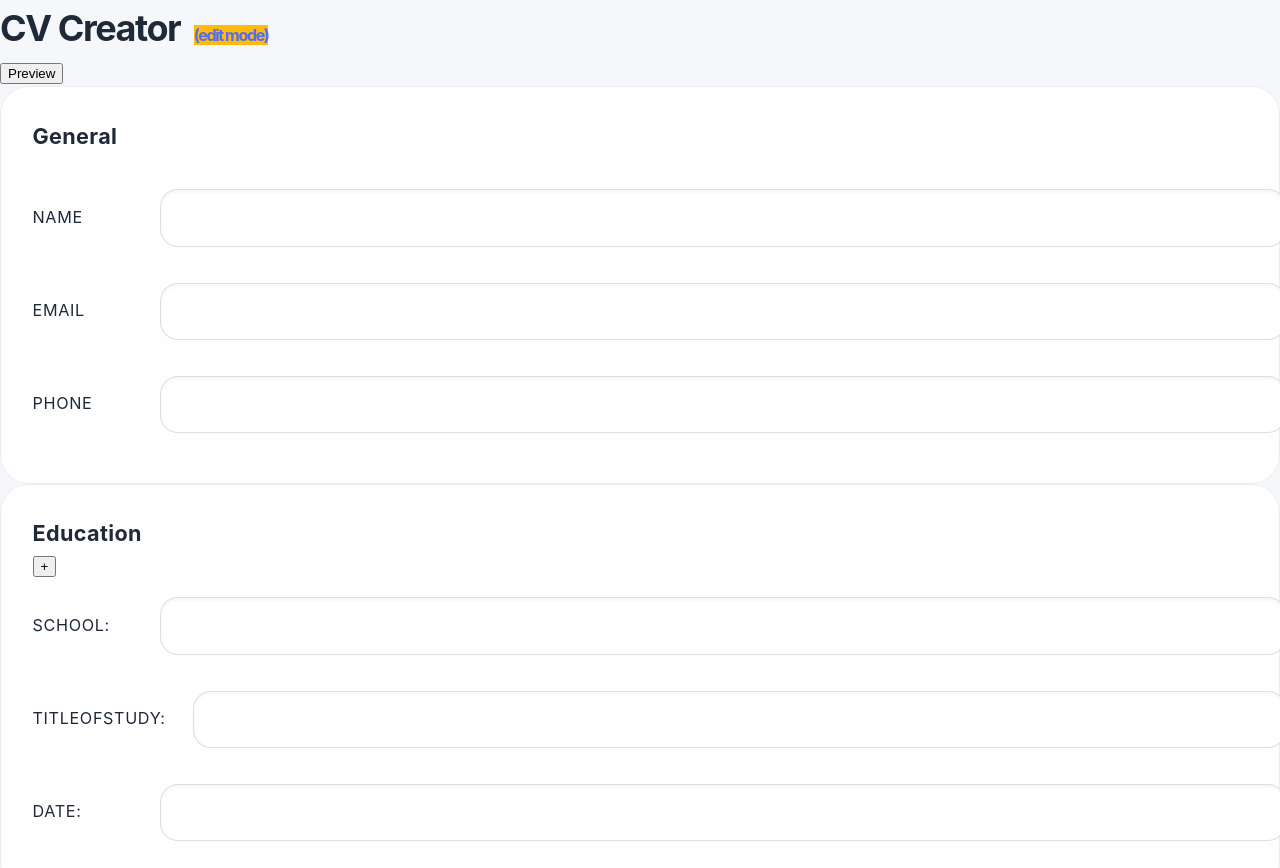
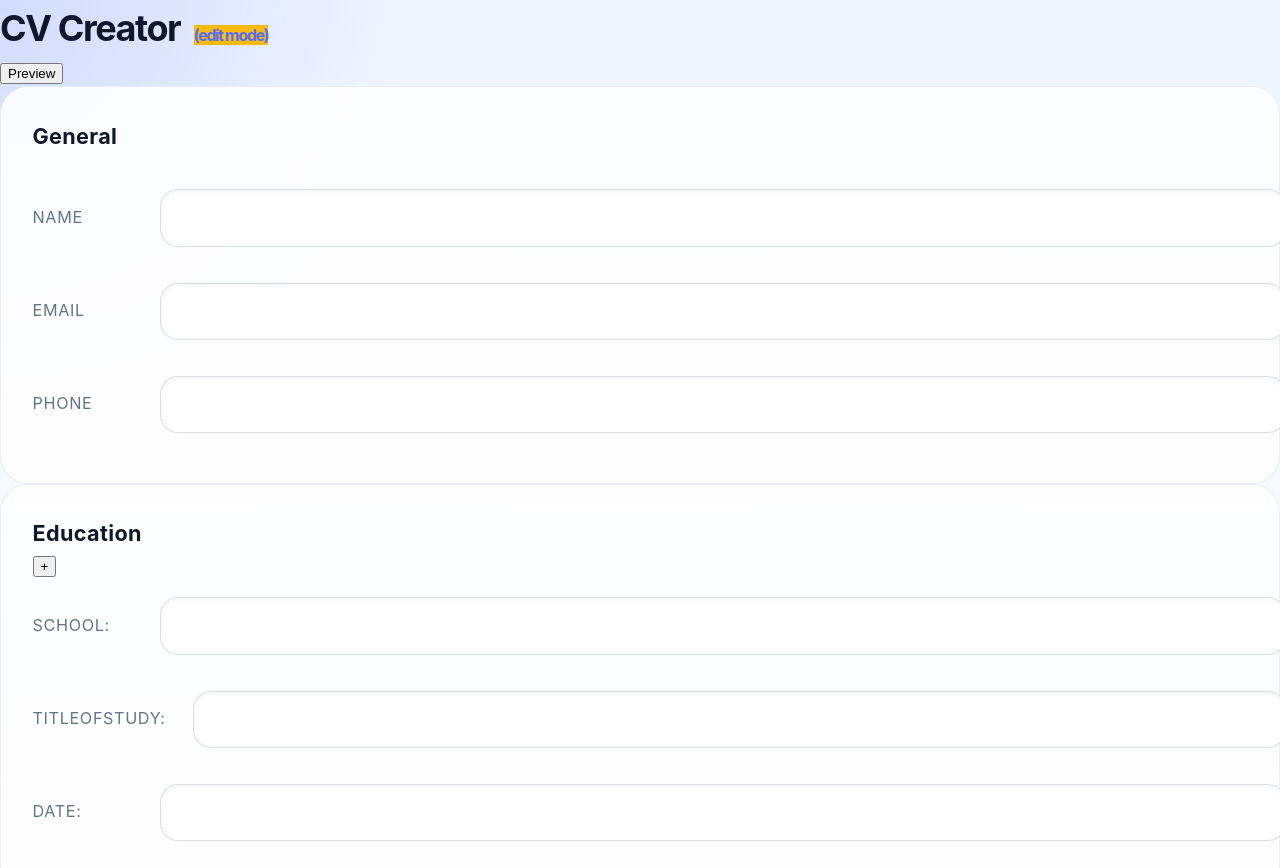
Before and after one commit to WujecDamian/odin-CV-Application, a React (Vite) app: page / in a window 1280 px wide. Shown: the top 868 px of the page. Built offline with nearby package versions, Linux system fonts and the light colour scheme.

Commit message:
style: remove unused CSS styles and clean up App.css for improved maintainability

```diff
--- a/src/App.css
+++ b/src/App.css
@@ -1,184 +1,38 @@
-.counter {
-  font-size: 16px;
-  padding: 5px 10px;
-  border-radius: 5px;
-  color: var(--accent);
-  background: var(--accent-bg);
-  border: 2px solid transparent;
-  transition: border-color 0.3s;
-  margin-bottom: 24px;
-
-  &:hover {
-    border-color: var(--accent-border);
-  }
-  &:focus-visible {
-    outline: 2px solid var(--accent);
-    outline-offset: 2px;
-  }
+:root {
+  --bg: #f5f7fb;
+  --bg-soft: rgba(255, 255, 255, 0.9);
+  --surface: rgba(255, 255, 255, 0.86);
+  --surface-strong: rgba(255, 255, 255, 0.95);
+  --text: #111827;
+  --heading: #0f172a;
+  --muted: #64748b;
+  --accent: #4f6cff;
+  --accent-soft: rgba(79, 108, 255, 0.18);
+  --border: rgba(148, 163, 184, 0.28);
+  --shadow: 0 30px 60px rgba(15, 23, 42, 0.08), 0 1px 2px rgba(15, 23, 42, 0.04);
+  --radius: 32px;
+  --radius-sm: 20px;
+  --font: Inter, ui-sans-serif, system-ui, -apple-system, BlinkMacSystemFont, "Segoe UI", sans-serif;
 }
 
-.hero {
-  position: relative;
-
-  .base,
-  .framework,
-  .vite {
-    inset-inline: 0;
-    margin: 0 auto;
-  }
-
-  .base {
-    width: 170px;
-    position: relative;
-    z-index: 0;
-  }
-
-  .framework,
-  .vite {
-    position: absolute;
-  }
-
-  .framework {
-    z-index: 1;
-    top: 34px;
-    height: 28px;
-    transform: perspective(2000px) rotateZ(300deg) rotateX(44deg) rotateY(39deg)
-      scale(1.4);
-  }
-
-  .vite {
-    z-index: 0;
-    top: 107px;
-    height: 26px;
-    width: auto;
-    transform: perspective(2000px) rotateZ(300deg) rotateX(40deg) rotateY(39deg)
-      scale(0.8);
-  }
+body {
+  margin: 0;
+  min-height: 100vh;
+  background: radial-gradient(circle at top left, rgba(79, 108, 255, 0.18), transparent 22%),
+    radial-gradient(circle at bottom right, rgba(79, 108, 255, 0.08), transparent 18%),
+    linear-gradient(180deg, #eef4ff 0%, #f8fafc 42%, #f4f7fb 100%);
+  color: var(--text);
+  font-family: var(--font);
+  line-height: 1.6;
+  -webkit-font-smoothing: antialiased;
+  text-rendering: optimizeLegibility;
 }
 
-#center {
-  display: flex;
-  flex-direction: column;
-  gap: 25px;
-  place-content: center;
-  place-items: center;
-  flex-grow: 1;
-
-  @media (max-width: 1024px) {
-    padding: 32px 20px 24px;
-    gap: 18px;
-  }
+#root {
+  min-height: 100vh;
+  box-sizing: border-box;
 }
 
-#next-steps {
-  display: flex;
-  border-top: 1px solid var(--border);
-  text-align: left;
-
-  & > div {
-    flex: 1 1 0;
-    padding: 32px;
-    @media (max-width: 1024px) {
-      padding: 24px 20px;
-    }
-  }
-
-  .icon {
-    margin-bottom: 16px;
-    width: 22px;
-    height: 22px;
-  }
-
-  @media (max-width: 1024px) {
-    flex-direction: column;
-    text-align: center;
-  }
+main {
+  padding: 0;
 }
-
-#docs {
-  border-right: 1px solid var(--border);
-
-  @media (max-width: 1024px) {
-    border-right: none;
-    border-bottom: 1px solid var(--border);
-  }
-}
-
-#next-steps ul {
-  list-style: none;
-  padding: 0;
-  display: flex;
-  gap: 8px;
-  margin: 32px 0 0;
-
-  .logo {
-    height: 18px;
-  }
-
-  a {
-    color: var(--text-h);
-    font-size: 16px;
-    border-radius: 6px;
-    background: var(--social-bg);
-    display: flex;
-    padding: 6px 12px;
-    align-items: center;
-    gap: 8px;
-    text-decoration: none;
-    transition: box-shadow 0.3s;
-
-    &:hover {
-      box-shadow: var(--shadow);
-    }
-    .button-icon {
-      height: 18px;
-      width: 18px;
-    }
-  }
-
-  @media (max-width: 1024px) {
-    margin-top: 20px;
-    flex-wrap: wrap;
-    justify-content: center;
-
-    li {
-      flex: 1 1 calc(50% - 8px);
-    }
-
-    a {
-      width: 100%;
-      justify-content: center;
-      box-sizing: border-box;
-    }
-  }
-}
-
-#spacer {
-  height: 88px;
-  border-top: 1px solid var(--border);
-  @media (max-width: 1024px) {
-    height: 48px;
-  }
-}
-
-.ticks {
-  position: relative;
-  width: 100%;
-
-  &::before,
-  &::after {
-    content: '';
-    position: absolute;
-    top: -4.5px;
-    border: 5px solid transparent;
-  }
-
-  &::before {
-    left: 0;
-    border-left-color: var(--border);
-  }
-  &::after {
-    right: 0;
-    border-right-color: var(--border);
-  }
-}
```
